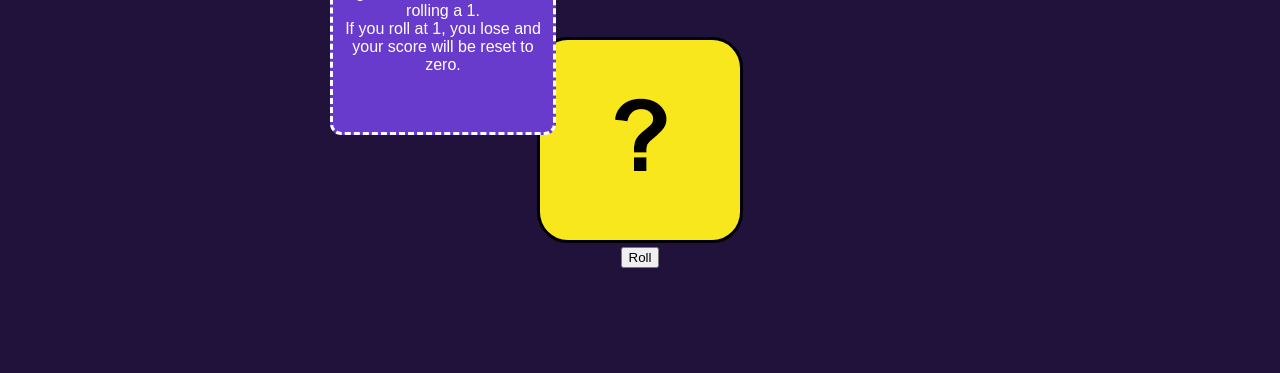
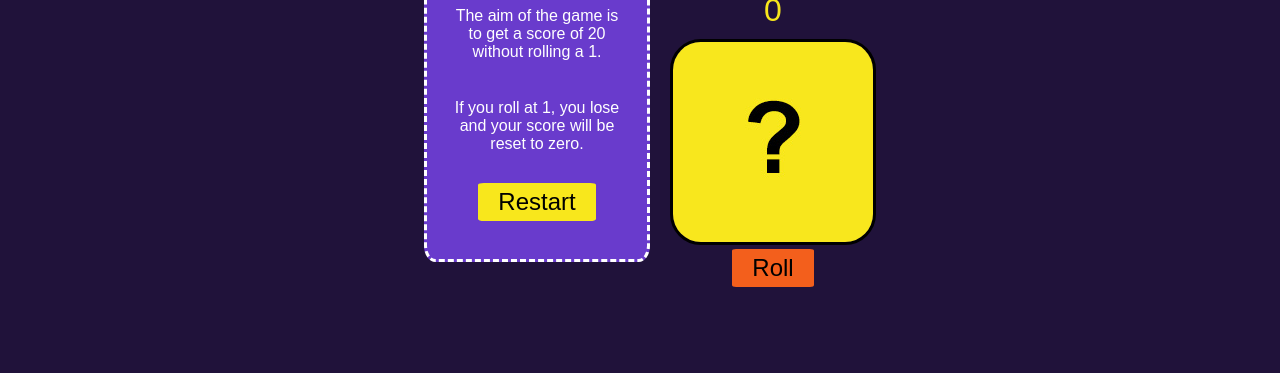
Before and after one commit to RomanHyde/dice-game, a plain HTML site: page index.html in a window 1280 px wide. Shown: the part 427-800 px from the top of the page. Drawn offline with Linux system fonts and the light colour scheme.

Commit message:
fith commit

```diff
--- a/css/main.sass
+++ b/css/main.sass
@@ -1,7 +1,5 @@
 body
     background: #20123A
-    display: flex
-    justify-content: center
 
 h2
     font-family: arial
@@ -16,17 +14,25 @@ h2
 .container
     text-align: center
 
+.flexy
+    display: flex
+    justify-content: center
+    flex-direction: row
+
 h3
     font-family: arial
     font-size: 2rem
     color: #F8E71C
 
+#status
+    color: #F35F1C
+
 #rules-box
-    position: absolute
-    left: 25%
-    height: 200px
+    height: 300px
     width: 200px
-    margin: 10px
+    margin: 20px
+    margin-top: 45px
+
     padding-top: 20px
     padding-left: 10px
     padding-right: 10px
@@ -37,6 +43,12 @@ h3
     border-radius: 5%
     border-style: dashed
 
+p
+    margin: 10px
+    font-size: 1rem
+
+b
+    font-size: 1.5rem
 
 #scoreCount
     font-family: arial
@@ -47,6 +59,23 @@ img
     border-radius: 15%
     border-style: solid
 
-button
+#button
     height 50px
     width 150px
+    padding: 5px 20px
+    background-color: #F35F1C
+    font-size: 1.5rem
+    text-decoration: none
+    border: none
+    border-radius: 5%
+
+.restart
+    height 50px
+    width 150px
+    margin-top: 20px
+    padding: 5px 20px
+    background-color: #F8E71C
+    font-size: 1.5rem
+    text-decoration: none
+    border: none
+    border-radius: 5%
--- a/index.html
+++ b/index.html
@@ -15,20 +15,24 @@
         <h3>Player 1</h3>
         <h3 id="status"> Want to play? </h3>
 
-
-        <div class="dice-container">
-
+        <div class="flexy">
             <div id="rules-box">
                 <p>
                     <b>
                         How to Play
                     </b>
+
                     <br>
+                <p>
                     The aim of the game is to get a score of 20 without rolling a 1.
+                </p>
                     <br>
+                <p>
                     If you roll at 1, you lose and your score will be reset to zero.
                 </p>
+                <button class="restart">Restart</button>
             </div>
+            <div class="dice-container">
                 <div class="score-box">
                     <h3 class="scoreTitle">Score:</h3>
                     <p id="scoreCount">0</p>
@@ -38,6 +42,11 @@
                 <br>
                 <button id="button" type="button">Roll</button>
             </div>
+
+
+
+
+        </div>
         <script src="script.js"></script>
     </div>
 
--- a/script.js
+++ b/script.js
@@ -1,12 +1,13 @@
 // button element is declared here
 const button = document.getElementById("button");
+const restartButton = document.getElementsByClassName("restart");
 let score = 0
 
 // Click the butoon & get a random number each time
 button.addEventListener('click', () => {
     // console.log("hello");
     // Number Randomiser
-    const ranNum = getRandomInt = (min, max) => {
+    getRandomInt = (min, max) => {
         min = Math.ceil(min);
         max = Math.floor(max);
         return Math.floor(Math.random() * (max - min) + min);
@@ -86,3 +87,28 @@ button.addEventListener('click', () => {
     };
 
 });
+
+
+
+// restartButton.addEventListener('click', () => {
+//     let status = document.getElementById("status");
+//     let scoreCount = document.getElementById("scoreCount");
+//     status.textContent = "Keep playing!";
+//     score = 0;
+//     scoreCount.textContent = score;
+
+//     if (status.textContent == "Keep playing") {
+//         switch (status) {
+//             case status.textContent == "Want to play? ":
+//                 score = 0;
+//                 break
+//             case status.textContent == "You Win!":
+//                 status.textContent = "Want to play?";
+//                 score = 0;
+//                 break;
+//             case status.textContent == "You Lose!":
+//                 status.textContent = "Want to play?";
+//                 score = 0;
+//                 break;
+//         }
+// });
```
Also changed, not shown: css/main.css, 1 other file. Lines whose indentation alone changed are shown as unchanged.
